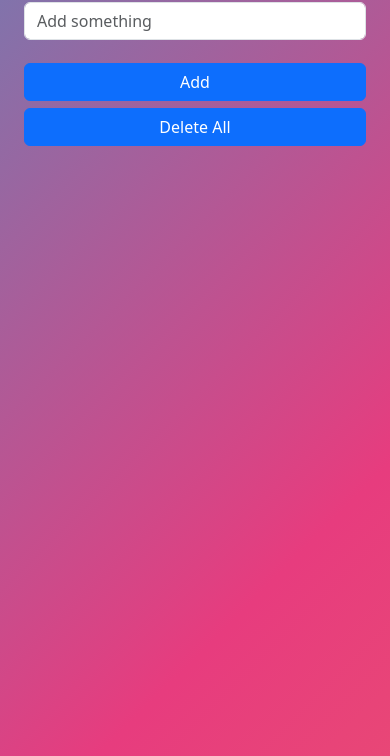
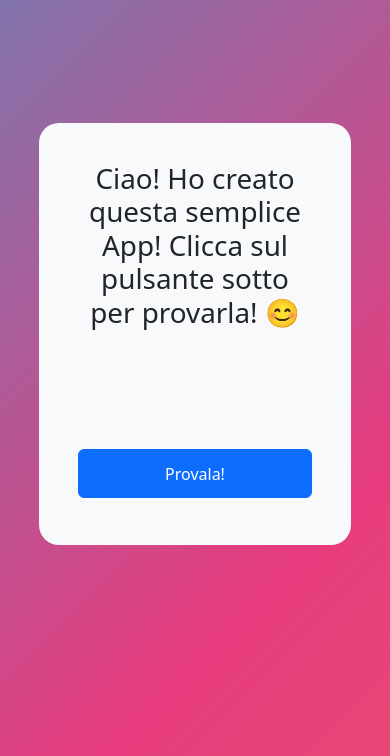
Before and after one commit to GTWB/To-do-List-App, a plain HTML site: page index.html in a window 390 px wide. Shown: the part 88-844 px from the top of the page. Drawn offline with nearby package versions, Linux system fonts and the light colour scheme.

Commit message:
Add files via upload

```diff
--- a/index.html
+++ b/index.html
@@ -10,9 +10,17 @@
 </head>
 
 <body>
+
+    <div class="startMsg-container">
+        <div class="start-Content">
+            <h1>Ciao! Ho creato questa semplice App! Clicca sul pulsante sotto per provarla! 😊 </h1>
+            <button class="btn btn-primary startMsg">Provala!</button>
+        </div>
+    </div>
+
     <!--Container-->
     <section>
-        <div class="container px-4 text-center ">
+        <div class="container px-4 text-center hidden">
 
             <!--Title-->
             <h1 class="title">To do List App</h1>
--- a/script.js
+++ b/script.js
@@ -8,6 +8,7 @@ const listItemEl = document.querySelector(".listItem");
 const containerEl = document.querySelector(".container");
 let textInput;
 const delBtn = document.getElementById("delete");
+const startMsg = document.querySelector(".startMsg-container");
 
 //Array dove salvare gli elementi aggiunti alla lista
 const arrEl = [];
@@ -53,6 +54,14 @@ const elementForTheList = function () {
   arrEl.push(textInput);
   //console.log(arrEl);
 };
+
+//Messaggio Iniziale
+startMsg.addEventListener("click", function () {
+  console.log("clicked");
+  startMsg.classList.add("removeItems");
+  removeElementAfterAnimation(startMsg);
+  containerEl.classList.remove("hidden");
+});
 
 //Add element at List function
 const addElementAtList = function () {
--- a/style.css
+++ b/style.css
@@ -13,8 +13,35 @@ p {
   font-size: 1.1rem;
 }
 
+.startMsg-container {
+  position: absolute !important;
+  top: 25%;
+  left: 25%;
+  background-color: #f8f9fa !important;
+  width: 50%;
+  height: 50%;
+  padding: 5%;
+  border-radius: 20px;
+}
+
+.start-Content {
+  display: flex;
+  flex-direction: column;
+  gap: 50px;
+  justify-content: space-around;
+}
+
+.startMsg {
+  padding: 2% !important;
+  margin: 0% !important;
+}
+
+h1 {
+  text-align: center;
+}
+
 .hidden {
-  display: none;
+  display: none !important;
 }
 
 .checkBoxItem {
@@ -27,7 +54,7 @@ p {
 }
 
 .errorMsg {
-  color: red;
+  color: black;
   margin-bottom: 10px;
 }
 
@@ -55,6 +82,7 @@ p {
   padding-top: 4%;
   padding-bottom: 5%;
   border-radius: 5px;
+  animation: scaleInCenter 0.5s;
 }
 
 .listContainer {
@@ -173,4 +201,31 @@ p {
   .listItem {
     margin: 2% 0%;
   }
+
+  .startMsg-container {
+    position: absolute !important;
+    top: 25%;
+    left: 10%;
+    background-color: #f8f9fa !important;
+    width: 80%;
+    height: 50%;
+    padding: 10%;
+    border-radius: 20px;
+  }
+
+  .start-Content {
+    display: flex;
+    flex-direction: column;
+    gap: 7rem;
+    justify-content: space-around;
+  }
+
+  .startMsg {
+    padding: 5% !important;
+    margin: 0% !important;
+  }
+
+  h1 {
+    text-align: center;
+  }
 }
```
